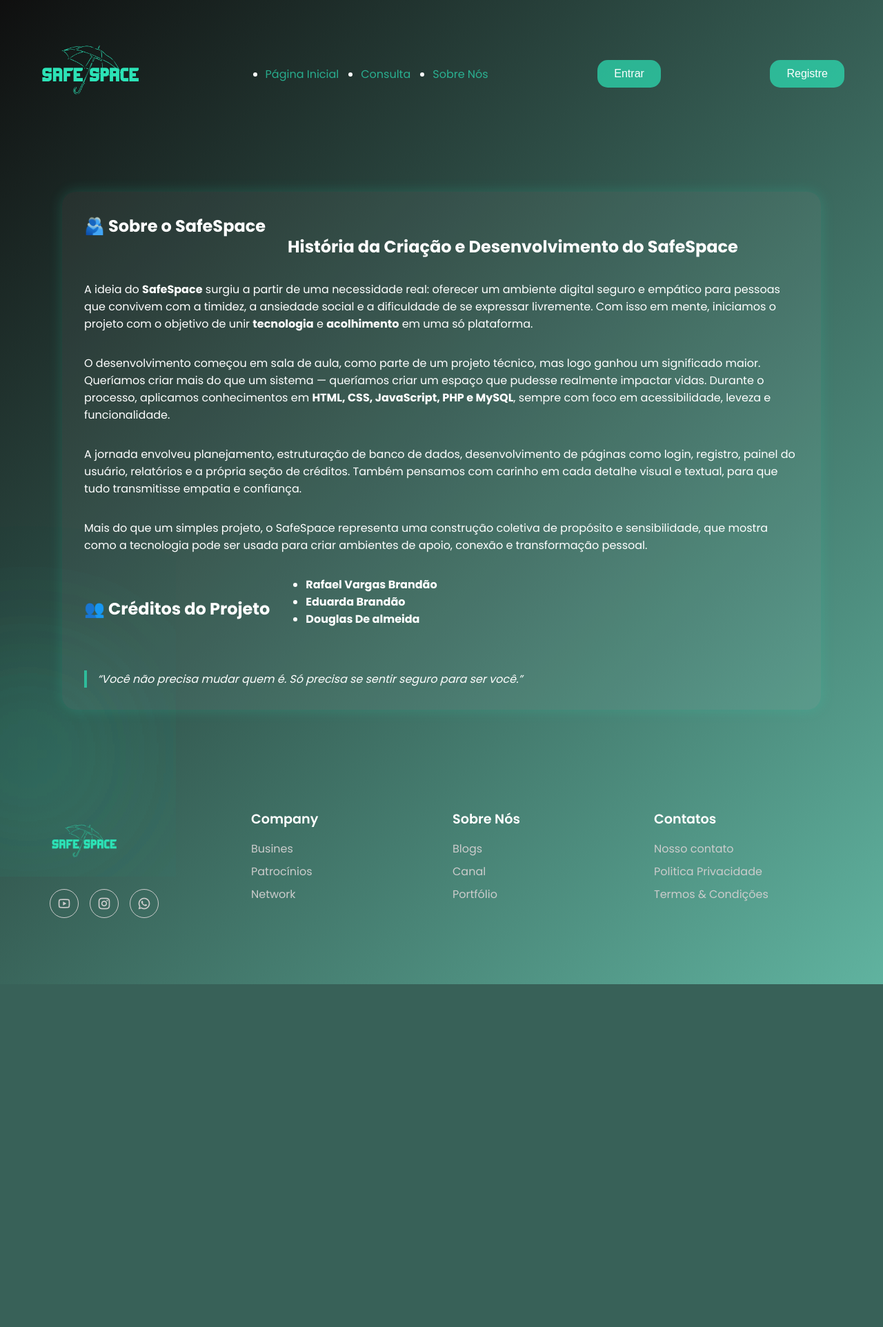
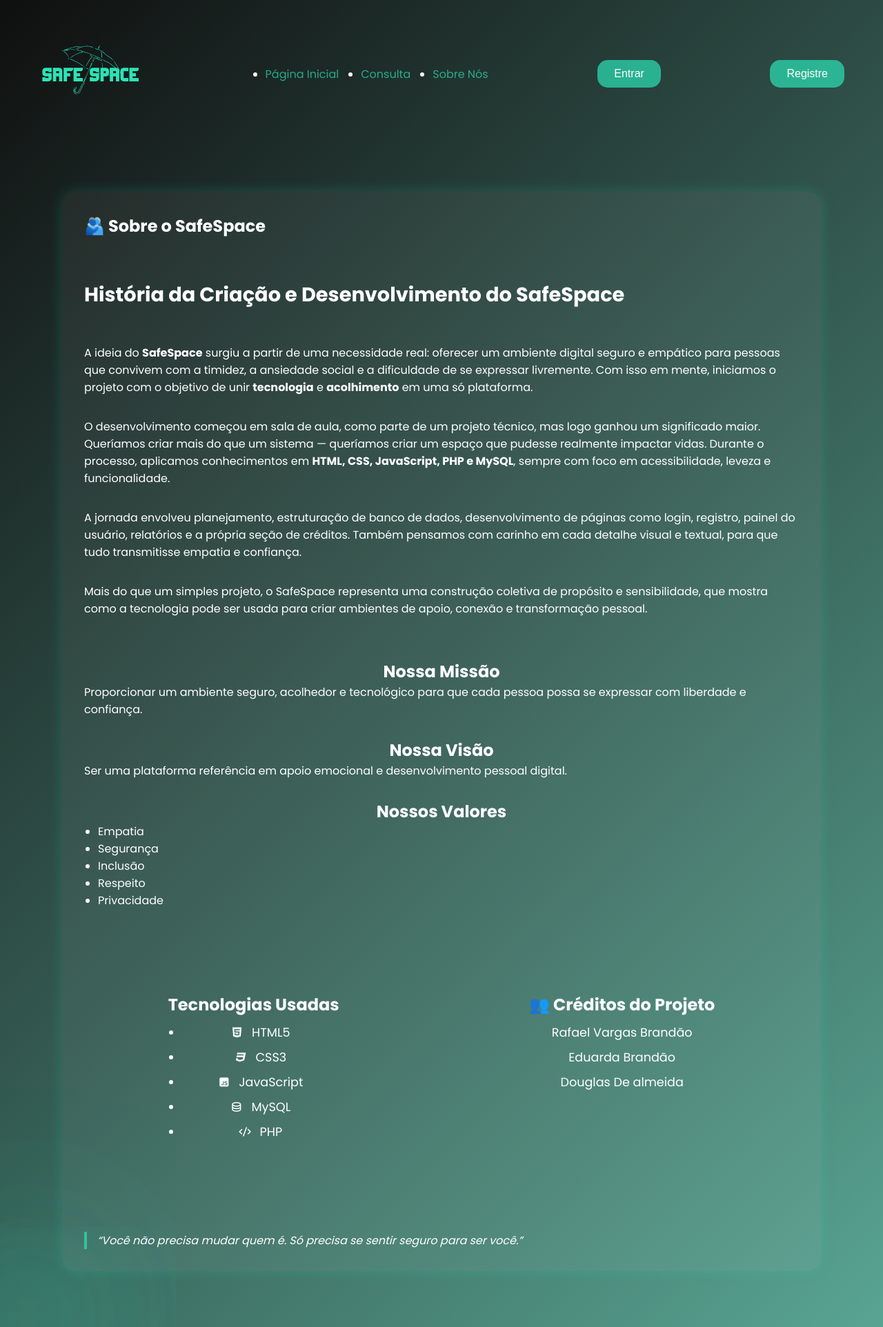
Before and after one commit to Douglas04-dev/SafeSpace, a PHP site: page /Creditos.html in a window 1280 px wide. Shown: the top 1924 px of the page at 69% size. Before the commit the page ends 1427 px from the top, so only its background shows below. Run offline with PHP 8.4, Linux system fonts and the light colour scheme.

Commit message:
atualização da pagina "sobre nós"

```diff
--- a/Creditos.html
+++ b/Creditos.html
@@ -46,10 +46,14 @@
 
   <main class="conteudo-creditos">
     <section class="container-creditos">
-      <h1>🫂 Sobre o SafeSpace</h1>
+
+  <h1>🫂 Sobre o SafeSpace</h1>
 
 
-<h2>História da Criação e Desenvolvimento do SafeSpace</h2>
+<h3 class="titulo-secundario">
+  História da Criação e Desenvolvimento do SafeSpace
+</h3>
+
 <p>
   A ideia do <strong>SafeSpace</strong> surgiu a partir de uma necessidade real: oferecer um ambiente digital seguro e empático para pessoas que convivem com a timidez, a ansiedade social e a dificuldade de se expressar livremente. Com isso em mente, iniciamos o projeto com o objetivo de unir <strong>tecnologia</strong> e <strong>acolhimento</strong> em uma só plataforma.
 </p>
@@ -66,15 +70,46 @@
   Mais do que um simples projeto, o SafeSpace representa uma construção coletiva de propósito e sensibilidade, que mostra como a tecnologia pode ser usada para criar ambientes de apoio, conexão e transformação pessoal.
 </p>
 
+<section class="missao-visao-valores">
+  <h2> Nossa Missão</h2>
+  <p>Proporcionar um ambiente seguro, acolhedor e tecnológico para que cada pessoa possa se expressar com liberdade e confiança.</p>
 
+  <h2> Nossa Visão</h2>
+  <p>Ser uma plataforma referência em apoio emocional e desenvolvimento pessoal digital.</p>
+
+  <h2> Nossos Valores</h2>
+  <ul>
+    <li>Empatia</li>
+    <li>Segurança</li>
+    <li>Inclusão</li>
+    <li>Respeito</li>
+    <li>Privacidade</li>
+  </ul>
+</section>
+
+<section class="tecnologias">
+  <h2>Tecnologias Usadas</h2>
+  <ul class="lista-tecnologias">
+    <li><i class="ri-html5-fill"></i> HTML5</li>
+    <li><i class="ri-css3-fill"></i> CSS3</li>
+    <li><i class="ri-javascript-fill"></i> JavaScript</li>
+    <li><i class="ri-database-2-line"></i> MySQL</li>
+    <li><i class="ri-code-s-slash-line"></i> PHP</li>
+  </ul>
+</section>
+
+
+<div class = autores>
       <h2>👥 Créditos do Projeto</h2>
-      <b>
+
       <ul>
         <li>Rafael Vargas Brandão</li>
         <li>Eduarda Brandão</li>
         <li>Douglas De almeida</li>
       </ul>
-      </b>
+    </div>
+
+
 
 
 
--- a/estilo.css
+++ b/estilo.css
@@ -334,8 +334,17 @@
 
 .pagina-creditos h2 {
   margin-top: 30px;
+  text-align: center;
+  line-height: 1.4;
   color: white;
 }
+
+.pagina-creditos h3 {
+    margin-top: 30px;
+    text-align: center;
+    line-height: 1.4;
+    color: white;
+  }
 
 .pagina-creditos ul {
   padding-left: 20px;
@@ -349,3 +358,38 @@
   border-left: 4px solid #2CE3B7B2;
   padding-left: 15px;
 }
+
+.titulo-secundario {
+    text-align: center;
+    font-size: 1.8rem;
+    margin-top: 40px;
+    margin-bottom: 20px;
+    line-height: 1.4;
+    color: #222;
+  }
+
+  .tecnologias,
+.autores {
+  margin: 40px auto;
+  max-width: 800px;
+  padding: 20px;
+  text-align: center;
+}
+
+.lista-tecnologias,
+.autores ul {
+  list-style: none;
+  padding: 0;
+}
+
+.lista-tecnologias li,
+.autores ul li {
+  font-size: 1.1rem;
+  margin: 10px 0;
+}
+
+.tecnologias i,
+.lista-tecnologias i {
+  color: white;
+  margin-right: 8px;
+}
```
